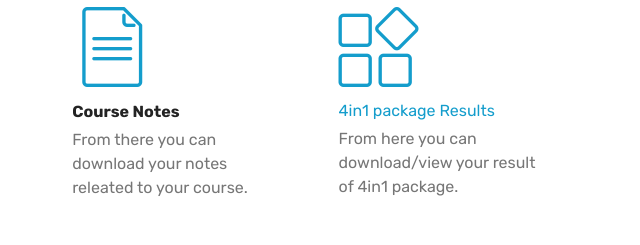
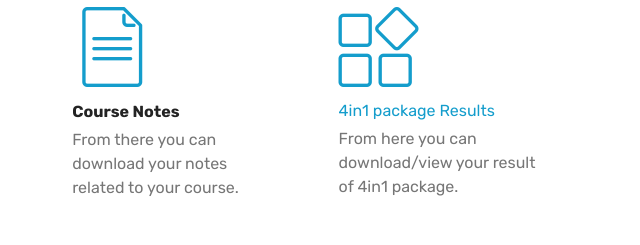
Before and after one commit to kaleemullah525/myown, a plain HTML site: page index.html in a window 1280 px wide. Shown: the part 1656-1901 px from the top of the page, 622-1262 px from the left. Drawn offline with Linux system fonts and the light colour scheme; files whose address does not match are found by name.

Commit message:
Update index.html

```diff
--- a/index.html
+++ b/index.html
@@ -112,7 +112,7 @@
                                 <h4 class="mbr-content-title mbr-bold mbr-fonts-style display-7">
                                     Course Notes</h4>
                                 <p class="mbr-content-text mbr-fonts-style display-7">
-                                    From there you can download your notes releated to your course.
+                                    From there you can download your notes related to your course.
                                 </p>
                             </div>
                         </div>
@@ -235,13 +235,7 @@
         </div>
     </div>
 </section>
-
 <section class="header1 cid-rhhv8sHC6u" id="header16-d">
-
-
-
-
-
     <div class="container">
         <div class="row justify-content-md-center">
             <div class="col-md-10 align-center">
```
